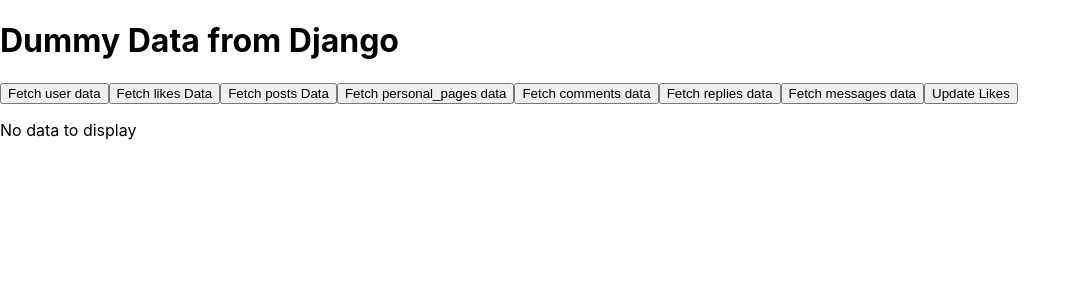
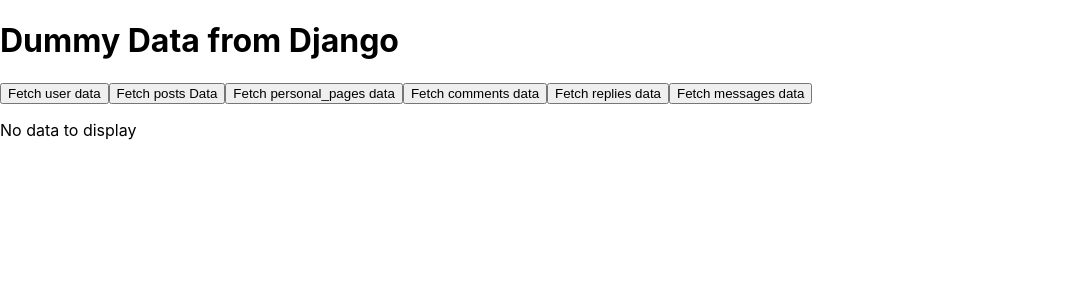
Before and after one commit to FutureWave-Technologies-LLC/DummyWebsiteReact2, a React (Create React App) app: page / in a window 1280 px wide. Shown: the top 300 px of the page, without its empty margins (0-1081 px from the left). Built offline with nearby package versions, Linux system fonts and the light colour scheme.

Commit message:
commented out the code for likes

```diff
--- a/src/App.js
+++ b/src/App.js
@@ -16,13 +16,11 @@ function App() {
         API_URL="http://localhost:8000/api/users/"
         setDataMethod={setDisplayedData}
       ></FetchDataButton>
-
-      <FetchDataButton
+      {/*<FetchDataButton
         buttonText="Fetch likes Data"
         API_URL="http://localhost:8000/api/likes/"
         setDataMethod={setDisplayedData}
-      ></FetchDataButton>
-
+      ></FetchDataButton>*/}
       <FetchDataButton
         buttonText="Fetch posts Data"
         API_URL="http://localhost:8000/api/posts/"
@@ -48,14 +46,13 @@ function App() {
         API_URL="http://localhost:8000/api/messages/"
         setDataMethod={setDisplayedData}
       ></FetchDataButton>
-
-      <PostDataButton
+      {/*<PostDataButton
         buttonText="Update Likes"
         API_URL="http://localhost:8000/api/update_likes/"
         dataToPost={{
           email: 'email@gmial.com'
         }}
-      ></PostDataButton>
+      ></PostDataButton>*/}
       {/* <button onClick={fetch_update_likes}>Update Likes</button> */}
 
       <DataTable data={displayedData}></DataTable>
```
